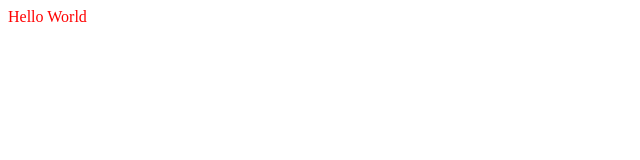
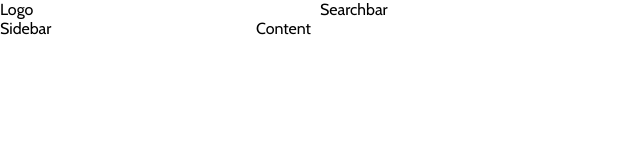
Before and after one commit to BigFatDuck1/todo-list-js, a website built with webpack: page src/index.html in a window 1280 px wide. Shown: the whole page, without its empty margins (0-640 px from the left). Built offline with nearby package versions, Linux system fonts and the light colour scheme.

Commit message:
Added basic html frame

```diff
--- a/src/index.html
+++ b/src/index.html
@@ -9,7 +9,26 @@
 </head>
 <body>
 
-    <div class="container"></div>
+    <div class="container">
+        <div class="header">
+            <!-- Header contents -->
+            <div class="logo">
+                Logo
+            </div>
+            <div class="searchbar">
+                Searchbar
+            </div>
+        </div>
+
+        <div class="main">
+            <div class="sidebar">
+                Sidebar
+            </div>
+            <div class="content">
+                Content
+            </div>
+        </div>
+    </div>
 
 </body>
 </html>
--- a/src/index.js
+++ b/src/index.js
@@ -1,10 +1,2 @@
 
 import './styles.css';
-
-const startUp = () => {
-    const test = document.createElement('div');
-    test.textContent = 'Hello World';
-    document.querySelector(".container").appendChild(test);
-}
-
-startUp();
--- a/src/styles.css
+++ b/src/styles.css
@@ -1,5 +1,24 @@
+@import url('https://fonts.googleapis.com/css2?family=Cabin:wght@400;700&family=Roboto+Slab&display=swap');
 
+* {
+    margin: 0;
+    padding: 0;
+    box-sizing: border-box;
+    font-family: "Cabin", sans-serif;
+}
 
+/* HTML Frame */
 .container {
-    color: red;
+    display: flex;
+    flex-direction: column;
 }
+
+.header {
+    display: grid;
+    grid-template-columns: 1fr 3fr;
+}
+
+.main {
+    display: grid;
+    grid-template-columns: 1fr 4fr;
+}
```
Also changed, not shown: dist/index.html, dist/main.js.
